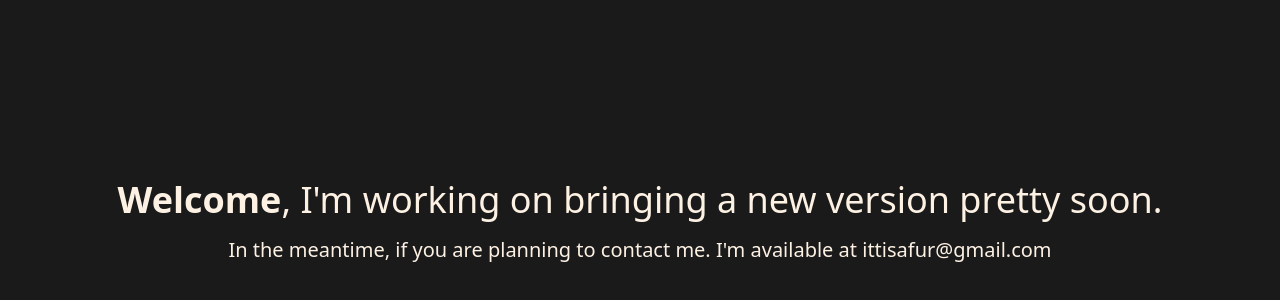
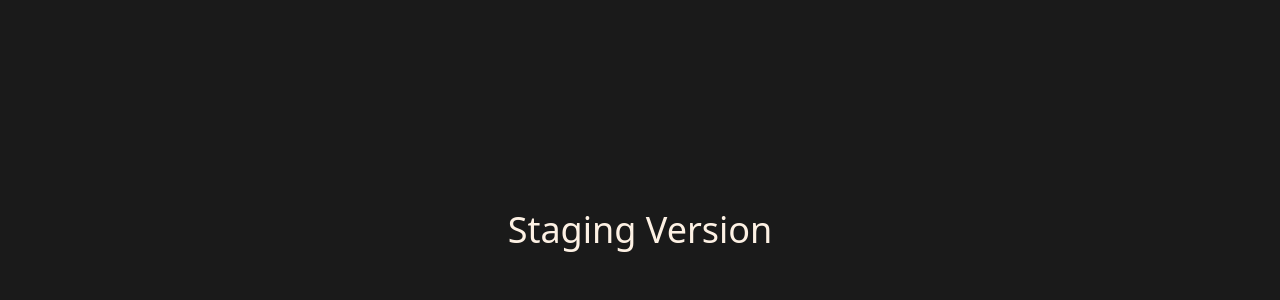
Before and after one commit to ittisafur/ittisafur.com, a Next.js app: page / in a window 1280 px wide. Shown: the part 170-470 px from the top of the page. Built offline with nearby package versions, Linux system fonts and the light colour scheme.

Commit message:
Content change

```diff
--- a/src/pages/index.tsx
+++ b/src/pages/index.tsx
@@ -1,23 +1,11 @@
-import type { NextPage } from 'next';
+import type { NextPage } from "next";
 
 const Home: NextPage = () => {
   return (
-    <div className='px-3 lg:px-0 container mx-auto'>
-      <div className='h-screen text-secondary flex justify-center items-center '>
-        <div className='text-center'>
-          <h1 className='text-4xl'>
-            <span className='font-bold'>Welcome</span>, I'm working on bringing
-            a new version pretty soon.
-          </h1>
-          <p className='my-4 text-xl'>
-            In the meantime, if you are planning to contact me. I'm available at{' '}
-            <a
-              className='cursor-pointer hover:text-white transition-all duration-150 delay-75 ease-in'
-              href='mailto:ittisafur@gmail.com'
-            >
-              ittisafur@gmail.com
-            </a>
-          </p>
+    <div className="px-3 lg:px-0 container mx-auto">
+      <div className="h-screen text-secondary flex justify-center items-center ">
+        <div className="text-center">
+          <h1 className="text-4xl">Staging Version</h1>
         </div>
       </div>
     </div>
```
